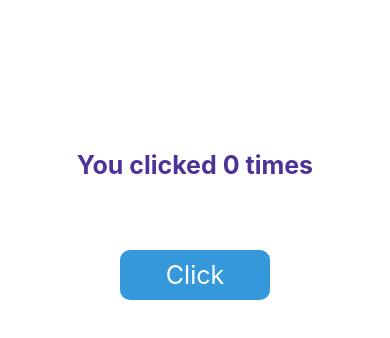
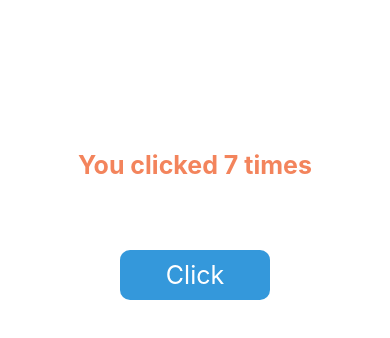
Before and after one commit to mosquitojoe85/mopcon2022-rn-workshop, a React Native app: screen / in a window 390 px wide. Shown: the top 338 px of the page. Built offline with nearby package versions, Linux system fonts and the light colour scheme.

Commit message:
add auto adding per seconds

```diff
--- a/App.js
+++ b/App.js
@@ -1,8 +1,15 @@
-import { useState } from "react";
+import { useState, useEffect } from "react";
 import { View, StyleSheet, Text, TouchableOpacity } from 'react-native';
 
 export default function App() {
   const [count, setCount] = useState(0);
+
+  useEffect(() => {
+    const timmer = setInterval(() => {
+      setCount(prevCount => prevCount + 1);
+    }, 1000);
+    return () => clearInterval(timmer);
+  }, []);
   return (
     <View style={[styles.bg]}>
       <View style={{ height: 100 }}>
```
